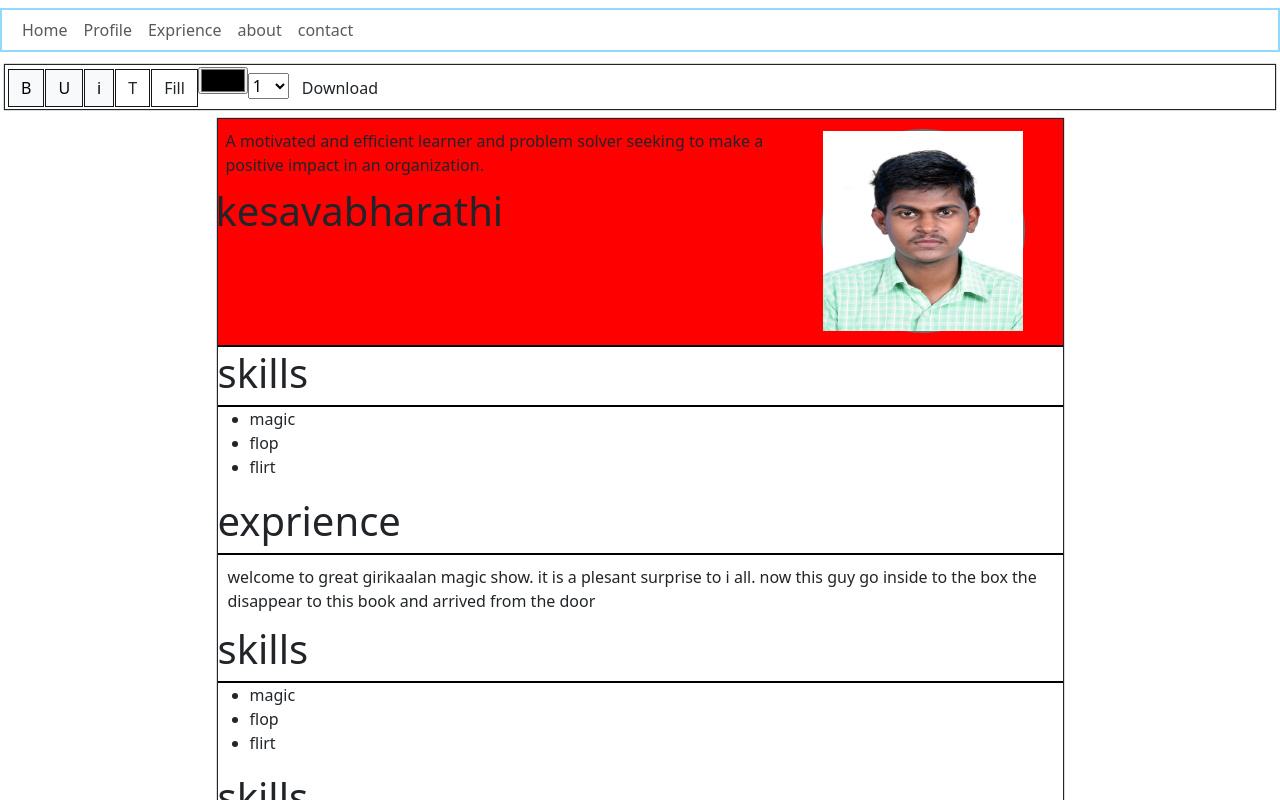
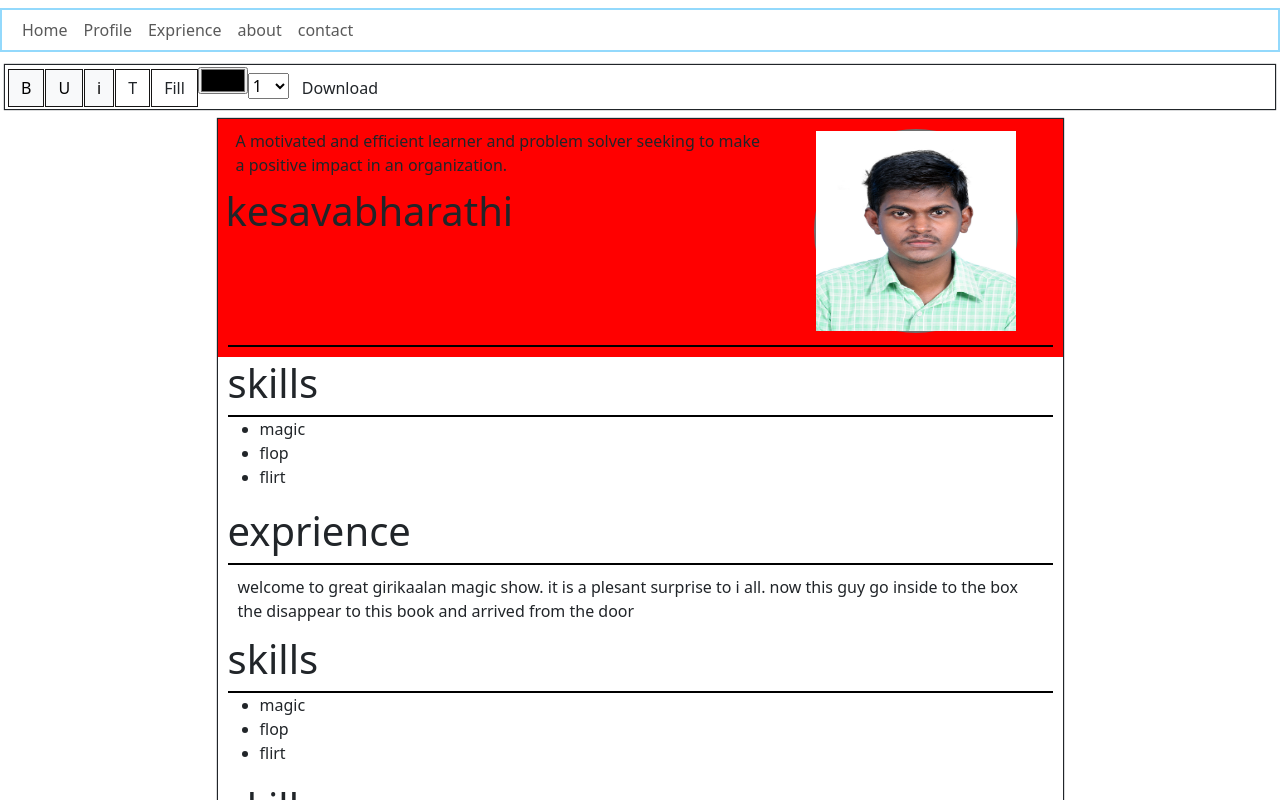
Before and after one commit to kesavk7b/ResumeBuilder, a React (Create React App) app in the folder resume/: page /edit/1/1 in a window 1280 px wide. Shown: the top 800 px of the page. Built offline with nearby package versions, Linux system fonts and the light colour scheme.

Commit message:
16/11/2023

```diff
--- a/resume/src/component/ResumeLayouts.jsx
+++ b/resume/src/component/ResumeLayouts.jsx
@@ -1,48 +1,48 @@
 export default function ResumeLayouts({children,id,col="12",classname="",flex="",bgColor="",marginB="2px",paddingT="0",paddingB="0",paddingR="0",paddingL="0",height="",forPic=0}){
     switch(col){
         case "1":
-            classname+="col-xs-1 col-sm-1 col-md-1 col-lg-1";
+            classname+=" col-xs-1 col-sm-1 col-md-1 col-lg-1";
             break;
         case "2":
-            classname+="col-xs-2 col-sm-2 col-md-2 col-lg-2";
+            classname+=" col-xs-2 col-sm-2 col-md-2 col-lg-2";
             break;
         case "3":
-            classname+="col-xs-3 col-sm-3 col-md-3 col-lg-3";
+            classname+=" col-xs-3 col-sm-3 col-md-3 col-lg-3";
             break;
         case "4":
-            classname+="col-xs-4 col-sm-4 col-md-4 col-lg-4";
+            classname+=" col-xs-4 col-sm-4 col-md-4 col-lg-4";
             break;
         case "5":
-            classname+="col-xs-5 col-sm-5 col-md-5 col-lg-5";
+            classname+=" col-xs-5 col-sm-5 col-md-5 col-lg-5";
             break;
         case "6":
-            classname+="col-xs-6 col-sm-6 col-md-6 col-lg-6";
+            classname+=" col-xs-6 col-sm-6 col-md-6 col-lg-6";
             break;
         case "7":
-            classname+="col-xs-7 col-sm-7 col-md-7 col-lg-7";
+            classname+=" col-xs-7 col-sm-7 col-md-7 col-lg-7";
             break;
         case "8":
-            classname+="col-xs-8 col-sm-8 col-md-8 col-lg-8";
+            classname+=" col-xs-8 col-sm-8 col-md-8 col-lg-8";
             break;
         case "9":
-            classname+="col-xs-9 col-sm-9 col-md-9 col-lg-9";
+            classname+=" col-xs-9 col-sm-9 col-md-9 col-lg-9";
             break;
         case "10":
-            classname+="col-xs-10 col-sm-10 col-md-10 col-lg-10";
+            classname+=" col-xs-10 col-sm-10 col-md-10 col-lg-10";
             break;
         case "11":
-            classname+="col-xs-11 col-sm-11 col-md-11 col-lg-11";
+            classname+=" col-xs-11 col-sm-11 col-md-11 col-lg-11";
             break;
         default:
-            classname+="col-xs-12 col-sm-12 col-md-12 col-lg-12";
+            classname+=" col-xs-12 col-sm-12 col-md-12 col-lg-12";
             break;
     }
 
     if(flex==="yes")
         flex="flex";
 return(
-        <div className={""+classname} id={"resumeLayout"+id} style={{marginBottom:marginB,paddingBottom:paddingT,paddingLeft:paddingL,paddingRight:paddingR,background:bgColor,height:height}}>
-            <div className={flex+(forPic&&"row justify-content-center")}>
+        <div className={""+classname} id={"resumeLayout"+id} style={{marginBottom:marginB,paddingBottom:paddingT,paddingLeft:paddingL,paddingRight:paddingR,background:bgColor}}>
+            <div className={flex+(forPic&&"row justify-content-center")} style={{height:height}}>
                 {children}
             </div>
         </div>
--- a/resume/src/component/data.js
+++ b/resume/src/component/data.js
@@ -4,8 +4,10 @@ export const content=[
         id:1,
         page:1,
         bgColor:"rgb(241, 252, 241)",
-        paddingTB:"10px",
-        paddingRL:"10px",
+        paddingT:"10px",
+        paddingB:"10px",
+        paddingR:"10px",
+        paddingL:"10px",
         profData:{
             name:"kesavabharathi",
             namePos:"top",
@@ -20,7 +22,7 @@ export const content=[
                 placeholder:"enter ur title"
             },
             {
-                id:1,
+                id:2,
                 heading:"exprience",
                 contentType:"content",
                 content:"welcome to great girikaalan magic show. it is a plesant surprise to i all. now this guy go inside to the box the disappear to this book and arrived from the door",
@@ -28,7 +30,7 @@ export const content=[
             },
 
             {
-                id:1,
+                id:3,
                 heading:"skills",
                 contentType:"list",
                 content:["magic","flop","flirt"],
@@ -36,29 +38,7 @@ export const content=[
             },
 
             {
-                id:1,
-                heading:"exprience",
-                contentType:"content",
-                content:"welcome to great girikaalan magic show. it is a plesant surprise to i all. now this guy go inside to the box the disappear to this book and arrived from the door",
-                placeholder:"enter ur title"
-            },
-            {
-                id:1,
-                heading:"skills",
-                contentType:"list",
-                content:["magic","flop","flirt"],
-                placeholder:"enter ur title"
-            },
-            {
-                id:1,
-                heading:"exprience",
-                contentType:"content",
-                content:"welcome to great girikaalan magic show. it is a plesant surprise to i all. now this guy go inside to the box the disappear to this book and arrived from the door",
-                placeholder:"enter ur title"
-            },
-
-            {
-                id:1,
+                id:4,
                 heading:"skills",
                 contentType:"list",
                 content:["magic","flop","flirt"],
@@ -66,72 +46,27 @@ export const content=[
             },
 
             {
-                id:1,
+                id:5,
                 heading:"exprience",
                 contentType:"content",
                 content:"welcome to great girikaalan magic show. it is a plesant surprise to i all. now this guy go inside to the box the disappear to this book and arrived from the door",
                 placeholder:"enter ur title"
             },
             {
-                id:1,
+                id:6,
                 heading:"skills",
                 contentType:"list",
                 content:["magic","flop","flirt"],
                 placeholder:"enter ur title"
             },
             {
-                id:1,
+                id:7,
                 heading:"exprience",
                 contentType:"content",
                 content:"welcome to great girikaalan magic show. it is a plesant surprise to i all. now this guy go inside to the box the disappear to this book and arrived from the door",
                 placeholder:"enter ur title"
             },
 
-            {
-                id:1,
-                heading:"skills",
-                contentType:"list",
-                content:["magic","flop","flirt"],
-                placeholder:"enter ur title"
-            },
-
-            {
-                id:1,
-                heading:"exprience",
-                contentType:"content",
-                content:"welcome to great girikaalan magic show. it is a plesant surprise to i all. now this guy go inside to the box the disappear to this book and arrived from the door",
-                placeholder:"enter ur title"
-            },
-            {
-                id:1,
-                heading:"skills",
-                contentType:"list",
-                content:["magic","flop","flirt"],
-                placeholder:"enter ur title"
-            },
-            {
-                id:1,
-                heading:"exprience",
-                contentType:"content",
-                content:"welcome to great girikaalan magic show. it is a plesant surprise to i all. now this guy go inside to the box the disappear to this book and arrived from the door",
-                placeholder:"enter ur title"
-            },
-
-            {
-                id:1,
-                heading:"skills",
-                contentType:"list",
-                content:["magic","flop","flirt"],
-                placeholder:"enter ur title"
-            },
-
-            {
-                id:1,
-                heading:"exprience",
-                contentType:"content",
-                content:"welcome to great girikaalan magic show. it is a plesant surprise to i all. now this guy go inside to the box the disappear to this book and arrived from the door",
-                placeholder:"enter ur title"
-            },
         ],
     },
 
@@ -140,8 +75,10 @@ export const content=[
         id:2,
         page:1,
         bgColor:"red",
-        paddingTB:"10px",
-        paddingRL:"10px",
+        paddingT:"10px",
+        paddingB:"10px",
+        paddingR:"10px",
+        paddingL:"10px",
         profData:{
             name:"kesavabharathi",
             namePos:"bottom",
@@ -157,49 +94,49 @@ export const content=[
                 placeholder:"enter ur title"
             },
             {
-                id:1,
+                id:2,
                 heading:"exprience",
                 contentType:"content",
                 content:"welcome to great girikaalan magic show. it is a plesant surprise to i all. now this guy go inside to the box the disappear to this book and arrived from the door",
                 placeholder:"enter ur title"
             },
             {
-                id:1,
+                id:3,
                 heading:"skills",
                 contentType:"list",
                 content:["magic","flop","flirt"],
                 placeholder:"enter ur title"
             },
             {
-                id:1,
+                id:4,
                 heading:"skills",
                 contentType:"list",
                 content:["magic","flop","flirt"],
                 placeholder:"enter ur title"
             },
             {
-                id:1,
+                id:5,
                 heading:"skills",
                 contentType:"list",
                 content:["magic","flop","flirt"],
                 placeholder:"enter ur title"
             },
             {
-                id:1,
+                id:6,
                 heading:"exprience",
                 contentType:"content",
                 content:"welcome to great girikaalan magic show. it is a plesant surprise to i all. now this guy go inside to the box the disappear to this book and arrived from the door",
                 placeholder:"enter ur title"
             },
             {
-                id:1,
+                id:7,
                 heading:"exprience",
                 contentType:"content",
                 content:"welcome to great girikaalan magic show. it is a plesant surprise to i all. now this guy go inside to the box the disappear to this book and arrived from the door",
                 placeholder:"enter ur title"
             },
             {
-                id:1,
+                id:8,
                 heading:"exprience",
                 contentType:"content",
                 content:"welcome to great girikaalan magic show. it is a plesant surprise to i all. now this guy go inside to the box the disappear to this book and arrived from the door",
@@ -213,8 +150,10 @@ export const content=[
         id:3,
         page:1,
         bgColor:"red",
-        paddingTB:"10px",
-        paddingRL:"10px",
+        paddingT:"10px",
+        paddingB:"10px",
+        paddingR:"10px",
+        paddingL:"10px",
         profData:{
             name:"kesavabharathi",
             namePos:"bottom",
@@ -249,24 +188,6 @@ export const content=[
                 heading:"skills",
                 contentType:"list",
                 content:["magic","flop","flirt"],
-                placeholder:"enter ur title"
-            },
-            {
-                heading:"exprience",
-                contentType:"content",
-                content:"welcome to great girikaalan magic show. it is a plesant surprise to i all. now this guy go inside to the box the disappear to this book and arrived from the door",
-                placeholder:"enter ur title"
-            },
-            {
-                heading:"exprience",
-                contentType:"content",
-                content:"welcome to great girikaalan magic show. it is a plesant surprise to i all. now this guy go inside to the box the disappear to this book and arrived from the door",
-                placeholder:"enter ur title"
-            },
-            {
-                heading:"exprience",
-                contentType:"content",
-                content:"welcome to great girikaalan magic show. it is a plesant surprise to i all. now this guy go inside to the box the disappear to this book and arrived from the door",
                 placeholder:"enter ur title"
             },
             {
--- a/resume/src/pages/ResumeEdit.jsx
+++ b/resume/src/pages/ResumeEdit.jsx
@@ -10,7 +10,6 @@ import LayoutContainer from '../component/LayoutContainer';
 import Profile from '../component/Profilelayout';
 import Content from '../component/Content';
 import React from 'react';
-// import $ from 'jquery';
 import { useParams } from 'react-router-dom';
 import A4 from '../component/A4.jsx';
 import TxtBtn from '../component/TxtBtn';
@@ -28,7 +27,7 @@ function ResumeEdit({data}) {
     var style=data[param.id];
     var page=data[param.id].page;
     const onpgContent=content.map(content=>
-      <ResumeLayouts key={content.id} col="12" id={content.id} >
+      <ResumeLayouts key={content.id} col="12" id={content.id} paddingL={style.paddingL} paddingR={style.paddingR} >
         <Heading heading={content.heading} data-placeholder={content.placeHolder} containerId={"a4Cont"+param.tagId} func={page}/>
         <Line line={true} />
         <Content contentType={content.contentType} containerId={"a4Cont"+param.tagId} func={page}>{content.content}</Content>
@@ -36,12 +35,12 @@ function ResumeEdit({data}) {
       );
 
       function Pg({id}){
-        var param=useParams();
+        // var param=useParams();
         if(page===1){
           return(
-            <LayoutContainer id={"a4container"+param.tagId}>
+            <LayoutContainer id={"a4container"+param.tagId} >
             {/* head */}
-            <Profile name={profile.name} obj={profile.obj} addr={profile.addr} pos={profile.namePos} func={page} bgColor={style.bgColor} />
+            <Profile name={profile.name} obj={profile.obj} addr={profile.addr} pos={profile.namePos} func={page} bgColor={style.bgColor} paddingT={style.paddingT} paddingB={style.paddingB} paddingL={style.paddingL} paddingR={style.paddingR} />
             {/* body */}
             {onpgContent}
           </LayoutContainer>
```
Also changed, not shown: resume/src/component/Profilelayout.jsx (+4 -4 lines).
